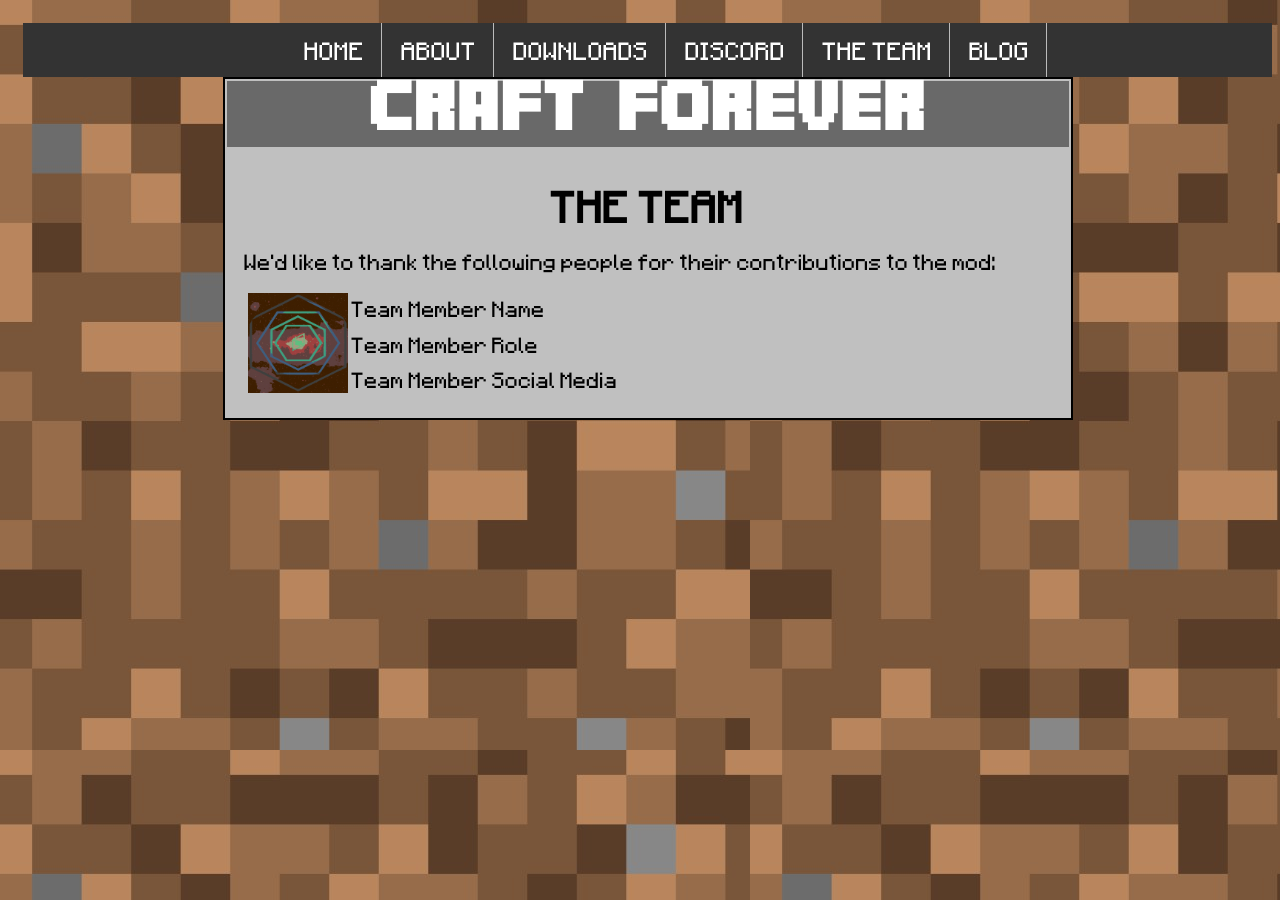
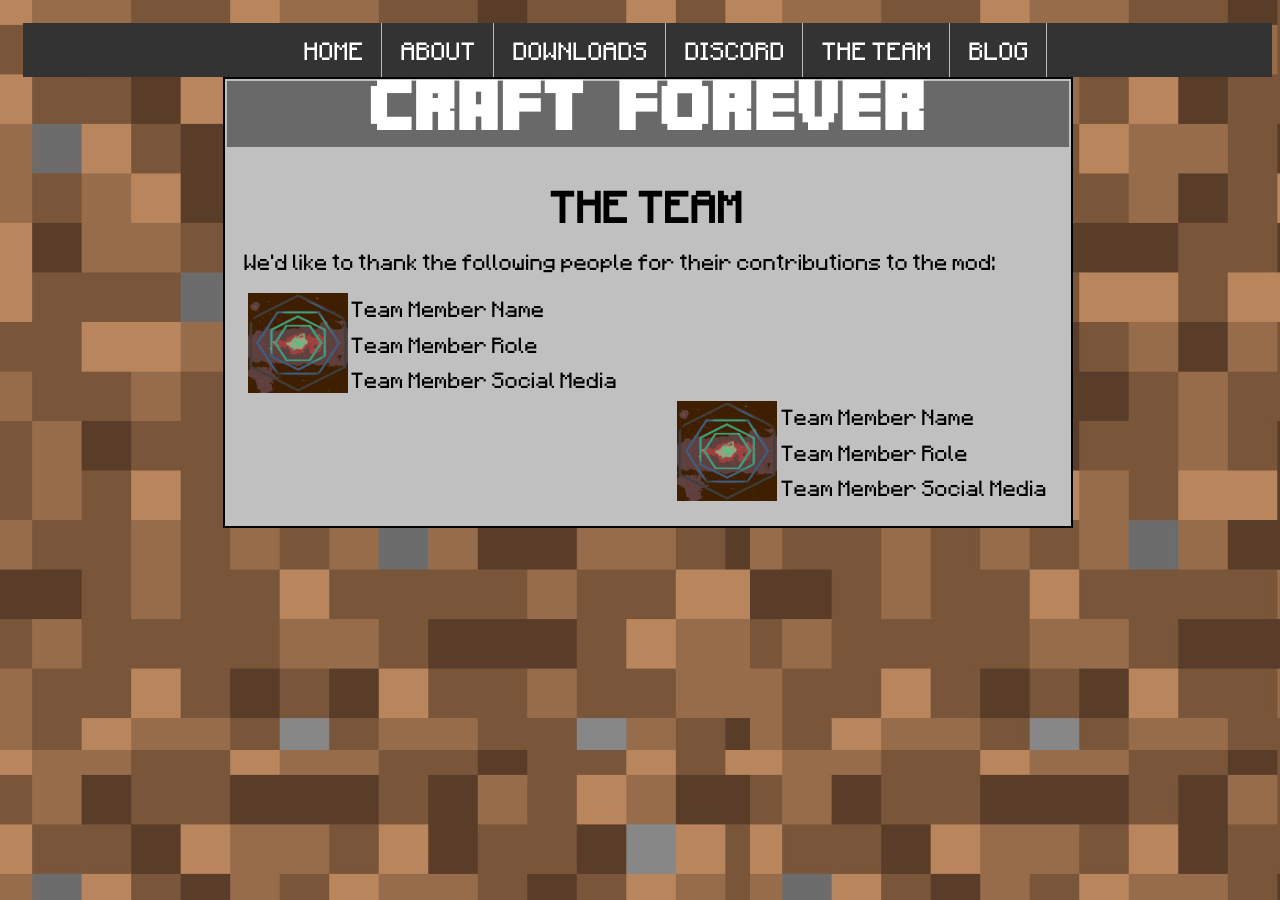
Before and after one commit to xanman12321/craftforever.github.io, a Jekyll site: the page built from team.html, in a window 1280 px wide. Built offline with Jekyll 4.4.1, drawn with Linux system fonts in a browser that asks for light colours; some web fonts are replaced.

Commit message:
Added second test team member for alternating members

```diff
--- a/team.html
+++ b/team.html
@@ -15,3 +15,15 @@ permalink: /team/
 		<td>Team Member Social Media</td>
 	</tr>
 </table>
+<table align="right">
+	<tr>
+	    <th rowspan="3"><img src="/css/lda.png" style="width:100px;height:100px"></th>
+	    <td>Team Member Name</td>
+	</tr>
+	<tr>
+		<td>Team Member Role</td>
+	</tr>
+	<tr>
+		<td>Team Member Social Media</td>
+	</tr>
+</table>
```
Also changed, not shown: 1 other file.
